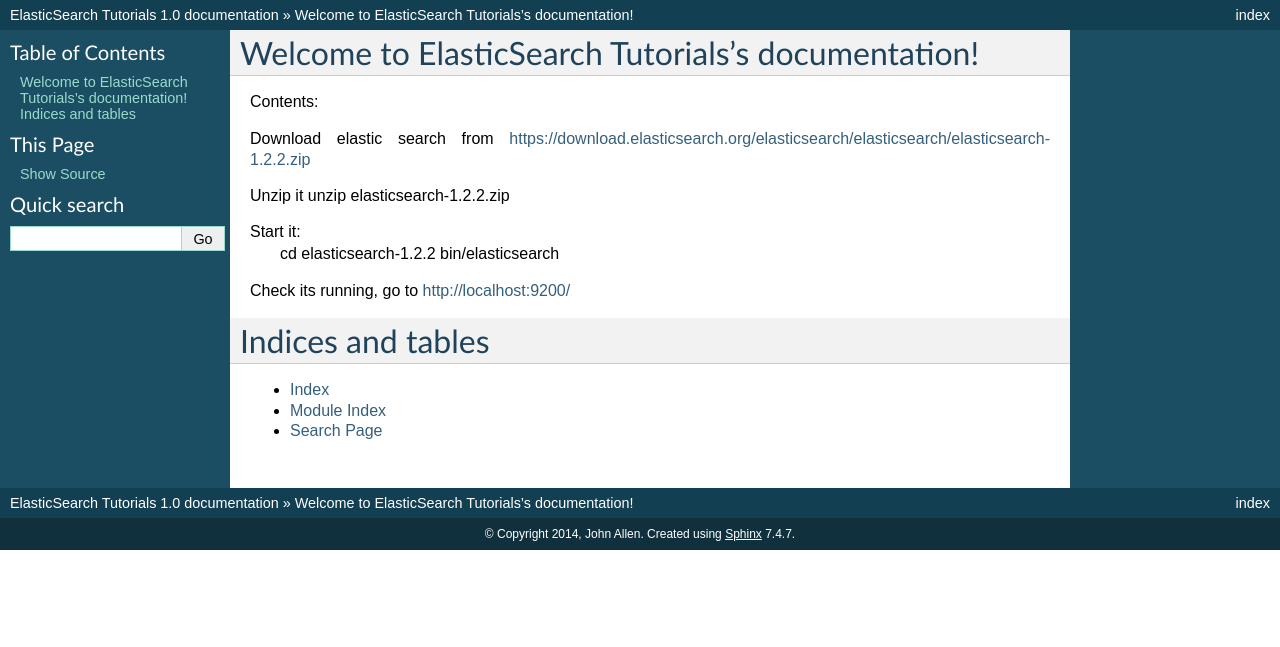
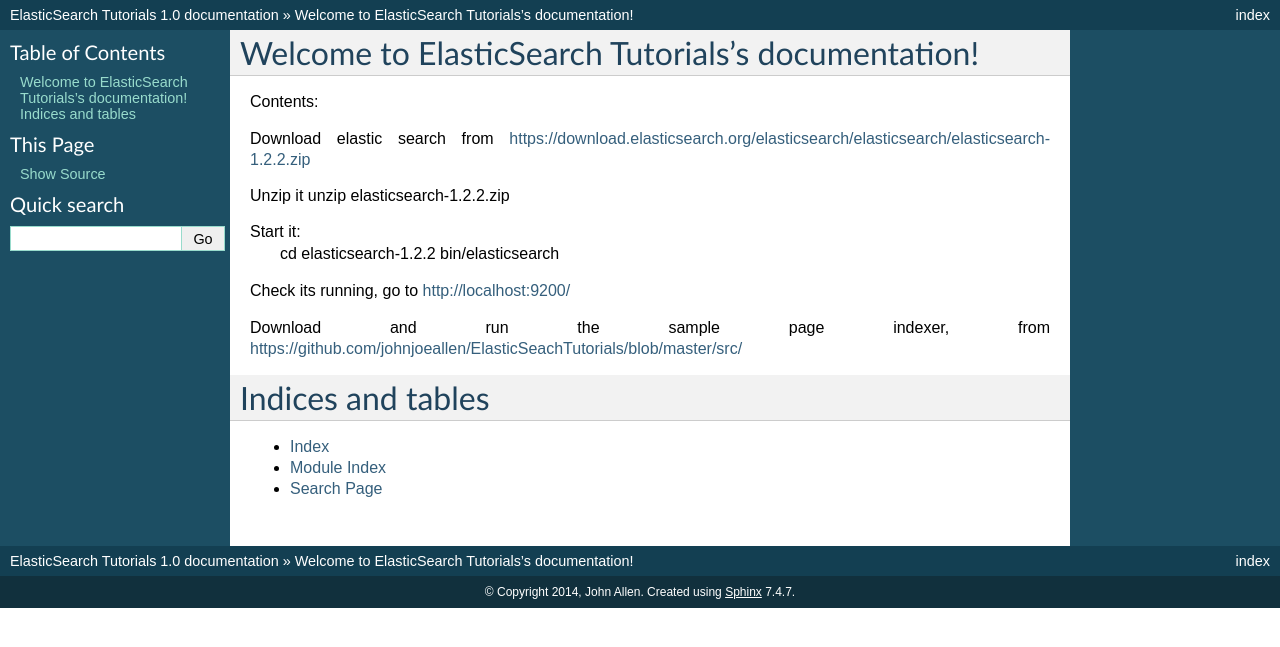
Before and after one commit to johnjoeallen/ElasticSeachTutorials, a Sphinx documentation site: the page built from docs/index.rst, in a window 1280 px wide. Shown: the top 647 px of the page. Built offline with Sphinx 7.4.7, drawn with Linux system fonts in a browser that asks for light colours.

Commit message:
Update index.rst

```diff
--- a/docs/index.rst
+++ b/docs/index.rst
@@ -21,6 +21,8 @@
 
 Check its running, go to http://localhost:9200/
 
+Download and run the sample page indexer, from https://github.com/johnjoeallen/ElasticSeachTutorials/blob/master/src/
+
 Indices and tables
 ==================
 
```
